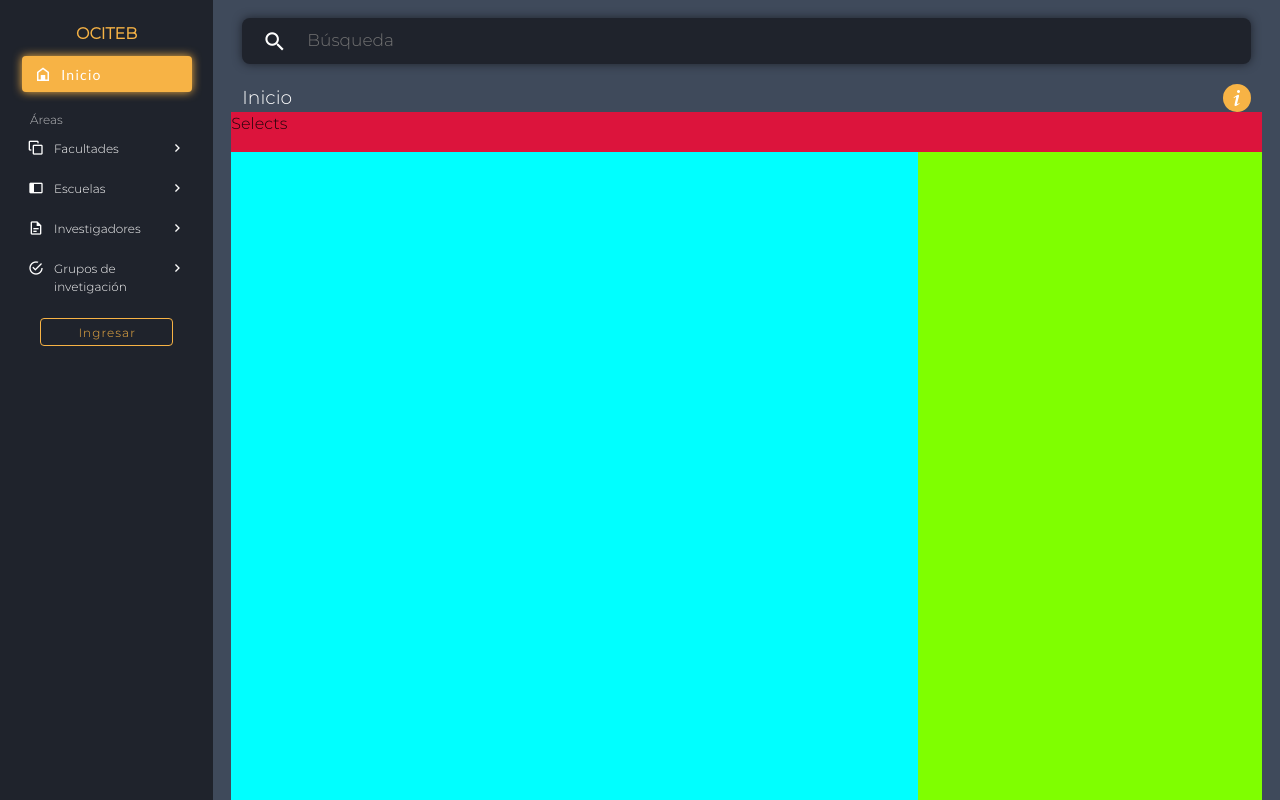
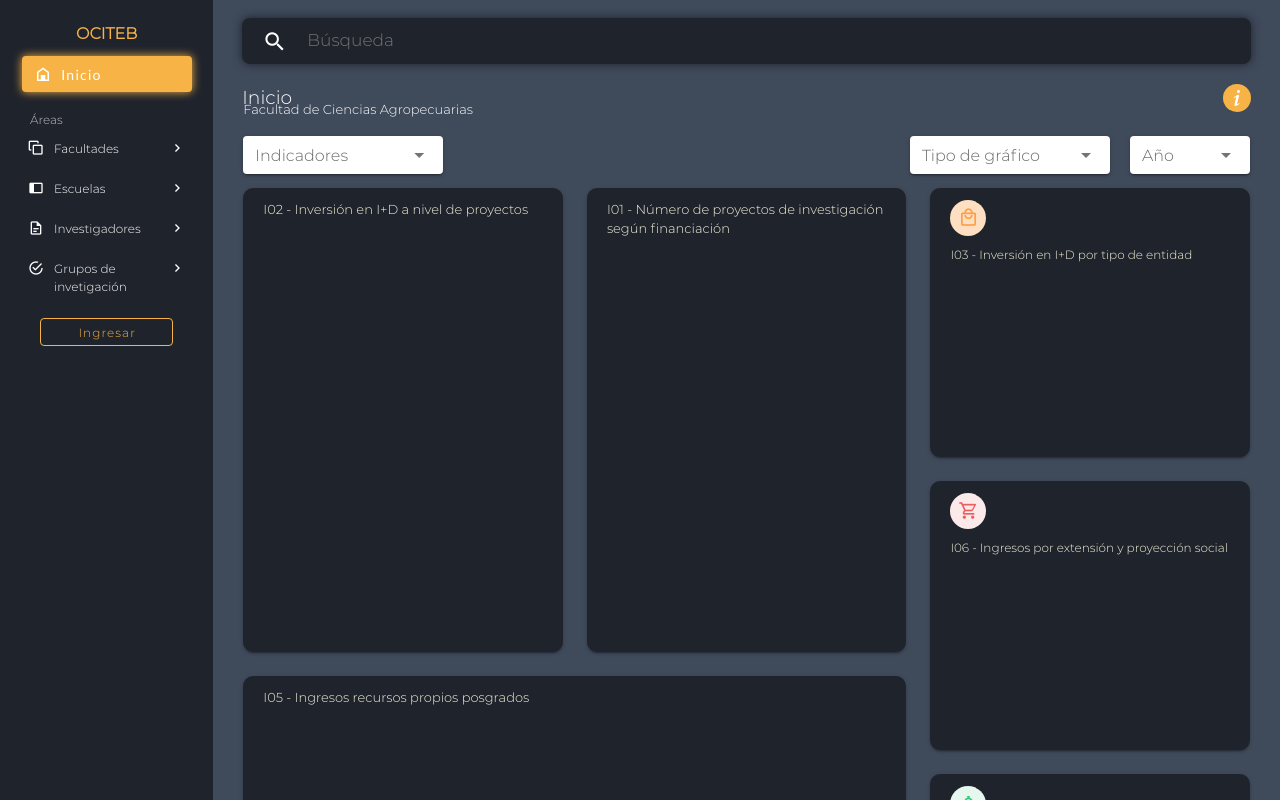
Before and after one commit to CamHM/OCITEB-App, a Vue app: page /#/faculties/1 in a window 1280 px wide. Built offline with nearby package versions, Linux system fonts and the light colour scheme.

Commit message:
Mejora de la página Facultad. Inslusión de tarjetas para indicadores y filtros

```diff
--- a/src/components/faculty/Faculty.vue
+++ b/src/components/faculty/Faculty.vue
@@ -8,15 +8,35 @@
                 <v-row>
                     <Header />
                 </v-row>
+                <p style="color: white; font-size: 13px">{{faculties[$route.params.faculty]}}</p>
                 <v-row class="firstRow">
-                    <p>Selects</p>
+                    <div class="select">
+                        <v-select :items="indicators" label="Indicadores" style="width: 200px" solo dense> </v-select>
+                    </div>
+                    <div class="select">
+                        <v-select :items="charts" label="Tipo de gráfico" style="width: 200px" solo dense> </v-select>
+                        <v-select :items="years" label="Año" solo dense style="margin-left: 20px; width: 120px"> </v-select>
+                    </div>
                 </v-row>
                 <v-row class="secondRow">
                     <v-col cols="8" class="firstCol">
-
+                        <v-row class="indicatorsFirstRow">
+                            <v-col cols="6" v-for="(indicator, number) in selectedIndicators" :key="number">
+                                <IndicatorCard :item="indicator" />
+                            </v-col>
+                        </v-row>
+                        <v-row class="indicatorsSecondRow">
+                            <v-col cols="12">
+                                <IndicatorCard :item="mainIndicator"/>
+                            </v-col>
+                        </v-row>
                     </v-col>
                     <v-col cols="4" class="secondCol">
-
+                        <v-row class="panelRow" v-for="(indicator, number) in panelIndicators " :key="number">
+                            <v-col>
+                                <IndicatorCard :item="indicator"/>
+                            </v-col>
+                        </v-row>
                     </v-col>
                 </v-row>
                 <v-row>
@@ -31,17 +51,77 @@
     import SideBar from "../general/SideBar";
     import Header from "../general/Header";
     import Footer from "../general/Footer";
+    import IndicatorCard from "../indicators/IndicatorCard";
 
     export default {
         name: "Faculty",
         components: {
             SideBar,
             Header,
-            Footer
+            Footer,
+            IndicatorCard,
         },
         data () {
             return {
-                indicators: ['I01', 'I02', 'I03', 'I04', 'I05', 'I06']
+                indicators: ['I01', 'I02', 'I03', 'I04', 'I05', 'I06'],
+                charts: ['Tarta', 'Pie', 'Dona', 'Y todo tipo de comida más'],
+                years: ['2016', '2017', '2018', '2019'],
+                panelIndicators: [
+                    {
+                        title: 'I03 - Inversión en I+D por tipo de entidad',
+                        icon: 'mdi-shopping-outline',
+                        isPanel: true,
+                        bgc: '#ffdfc2',
+                        iconColor: '#ff9e43',
+                    },
+                    {
+                        title: 'I06 - Ingresos por extensión y proyección social',
+                        icon: 'mdi-cart-outline',
+                        isPanel: true,
+                        bgc: '#fceaea',
+                        iconColor: '#ed5f5f',
+                    },
+                    {
+                        title: 'F03 - Semilleros de investigación',
+                        icon: 'mdi-currency-usd',
+                        isPanel: true,
+                        bgc: '#e6f7ee',
+                        iconColor: '#2dcd7a',
+                    },
+                ],
+                selectedIndicators: [
+                    {
+                        title: 'I02 - Inversión en I+D a nivel de proyectos',
+                        icon: 'mdi-currency-usd',
+                        isPanel: false,
+                        bgc: '#e6f7ee',
+                        iconColor: '#2dcd7a',
+                    },
+                    {
+                        title: 'I01 - Número de proyectos de investigación según financiación',
+                        icon: 'mdi-currency-usd',
+                        isPanel: false,
+                        bgc: '#e6f7ee',
+                        iconColor: '#2dcd7a',
+                    },
+                ],
+                mainIndicator: {
+                    title: 'I05 - Ingresos recursos propios posgrados',
+                    icon: 'mdi-currency-usd',
+                    isPanel: false,
+                    bgc: '#e6f7ee',
+                    iconColor: '#2dcd7a',
+                },
+                faculties: [
+                    'Facultad de Ingenieria',
+                    'Facultad de Ciencias Agropecuarias',
+                    'Facultad de Ciencias',
+                    'Facultad de Ciencias de la salud',
+                    'Facultad de Ciencias economicas y administrativas',
+                    'Facultad de Ciencias de la educacion',
+                    'Facultad de Derecho y ciencias Sociales',
+                    'Facultad de Estudios a Distancia'
+                ],
             }
         }
     }
@@ -59,16 +139,29 @@
         display: none;
     }
     .firstRow {
-        background-color: crimson;
+        display: flex;
+        justify-content: space-between;
+        margin-top: 5px;
+        height: 40px;
+    }
+    .select {
+        width: auto;
+        display: flex;
+        margin-left: 12px;
+        margin-right: 12px;
     }
     .secondRow {
-        background-color: #f7b345;
-        height: 100%;
+        height: 120%;
     }
     .firstCol {
-        background-color: aqua;
     }
-    .secondCol {
-        background-color: chartreuse;
+    .indicatorsFirstRow {
+        height: 55%;
+    }
+    .indicatorsSecondRow {
+        height: 45%;
+    }
+    .panelRow {
+        height: 33%;
     }
 </style>
--- /dev/null
+++ b/src/components/indicators/IndicatorCard.vue
@@ -0,0 +1,44 @@
+<template>
+    <v-card class="card">
+        <div v-if="item.isPanel" class="layout panelCard">
+            <v-avatar :color="item.bgc" size="36px">
+                <v-icon :color="item.iconColor" size="20px">{{item.icon}}</v-icon>
+            </v-avatar>
+            <p>{{item.title}}</p>
+        </div>
+        <div v-else class="normalCard">
+            <p>{{item.title}}</p>
+        </div>
+    </v-card>
+</template>
+
+<script>
+    export default {
+        name: "IndicatorCard",
+        props: ['item']
+    }
+</script>
+
+<style scoped>
+    .card {
+        background-color: #1f232c;
+        border-radius: 10px;
+        width: 100%;
+        height: 100%;
+        color: beige;
+        padding: 12px 20px;
+    }
+    .panelCard {
+        font-size: 12px;
+    }
+    .panelCard > p {
+        margin: 10px 0;
+    }
+    .layout {
+        display: flex;
+        flex-direction: column;
+    }
+    .normalCard > p {
+        font-size: 13px;
+    }
+</style>
```
